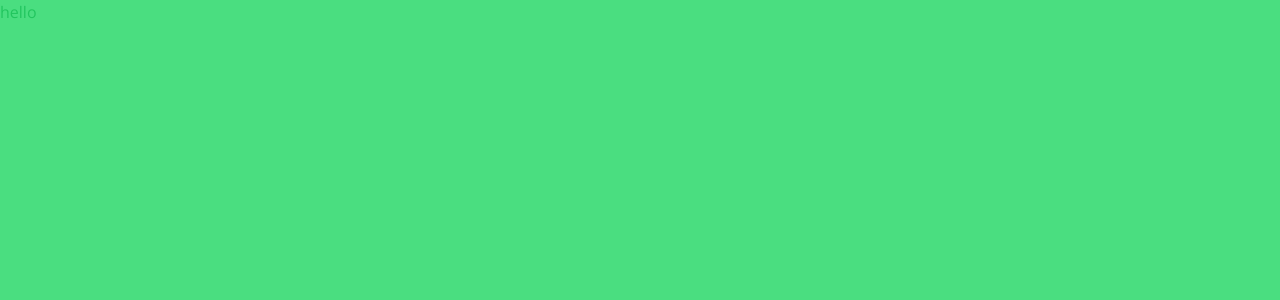
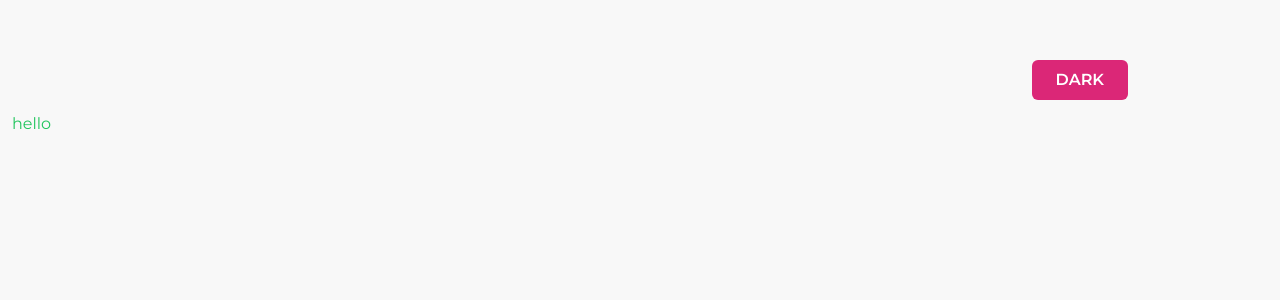
Before and after one commit to choppei/dev-portfolio, a Next.js app: page / in a window 1280 px wide. Shown: the top 300 px of the page. Built offline with nearby package versions, Linux system fonts and the light colour scheme.

Commit message:
Layout and header framework created.

```diff
--- /dev/null
+++ b/components/Header.js
@@ -0,0 +1,14 @@
+import React from 'react'
+
+const Header = () => {
+    return (
+        <header className='flex items-center justify-between text-white px-6 py-4 h-16 max-w-5xl mx-auto mt-12 bg-transparent'>
+            <span></span>
+            <button className='px-6 py-2 bg-pink-600 text-white rounded-md font-semibold uppercase'>
+                DARK
+            </button>
+        </header>
+    )
+}
+
+export default Header
--- a/components/Layout.js
+++ b/components/Layout.js
@@ -1,5 +1,6 @@
 import Head from 'next/head';
 import React from 'react';
+import Header from '../components/Header';
 
 
 const Layout = ({ title, description, children }) => {
@@ -14,7 +15,12 @@ const Layout = ({ title, description, children }) => {
                 <link rel="icon" href="/favicon.ico" />
             </Head>
 
-            <div className="min-h-screen bg-green-400">{children}</div>
+            <div className="relative z-10 px-3 overflow-hidden min-h-screen bg-primary-light antialiased font-montserrat">
+                <div className='w-full- h-full'>
+                    <Header />
+                    {children}
+                </div>
+            </div>
 
         </>
     );
--- a/pages/index.js
+++ b/pages/index.js
@@ -10,10 +10,5 @@ export default function Home() {
 
     </Layout>
 
-
-
-
-
-
   );
 }
```
Also changed, not shown: 2 other files (tests, documents, lock files or other folders).
